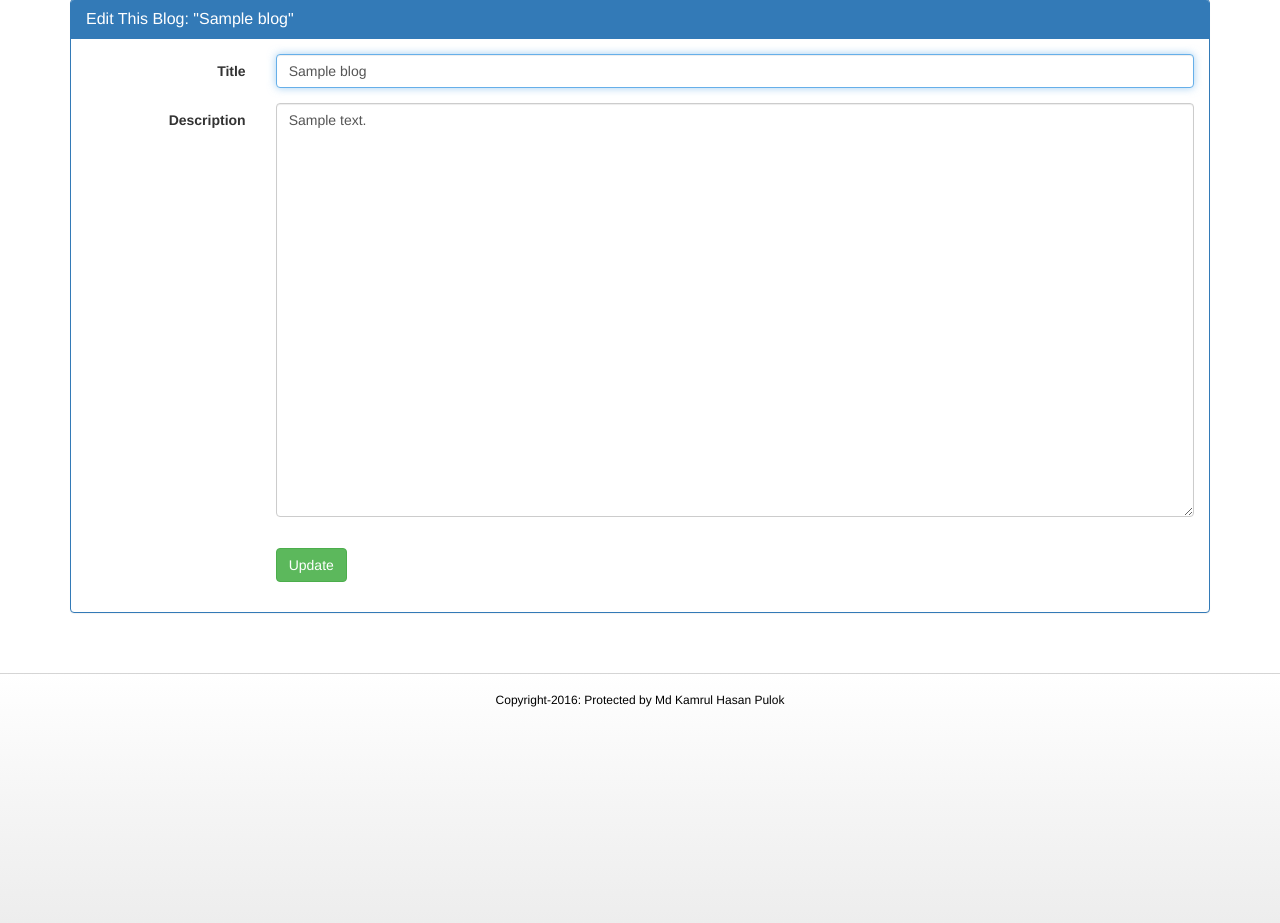
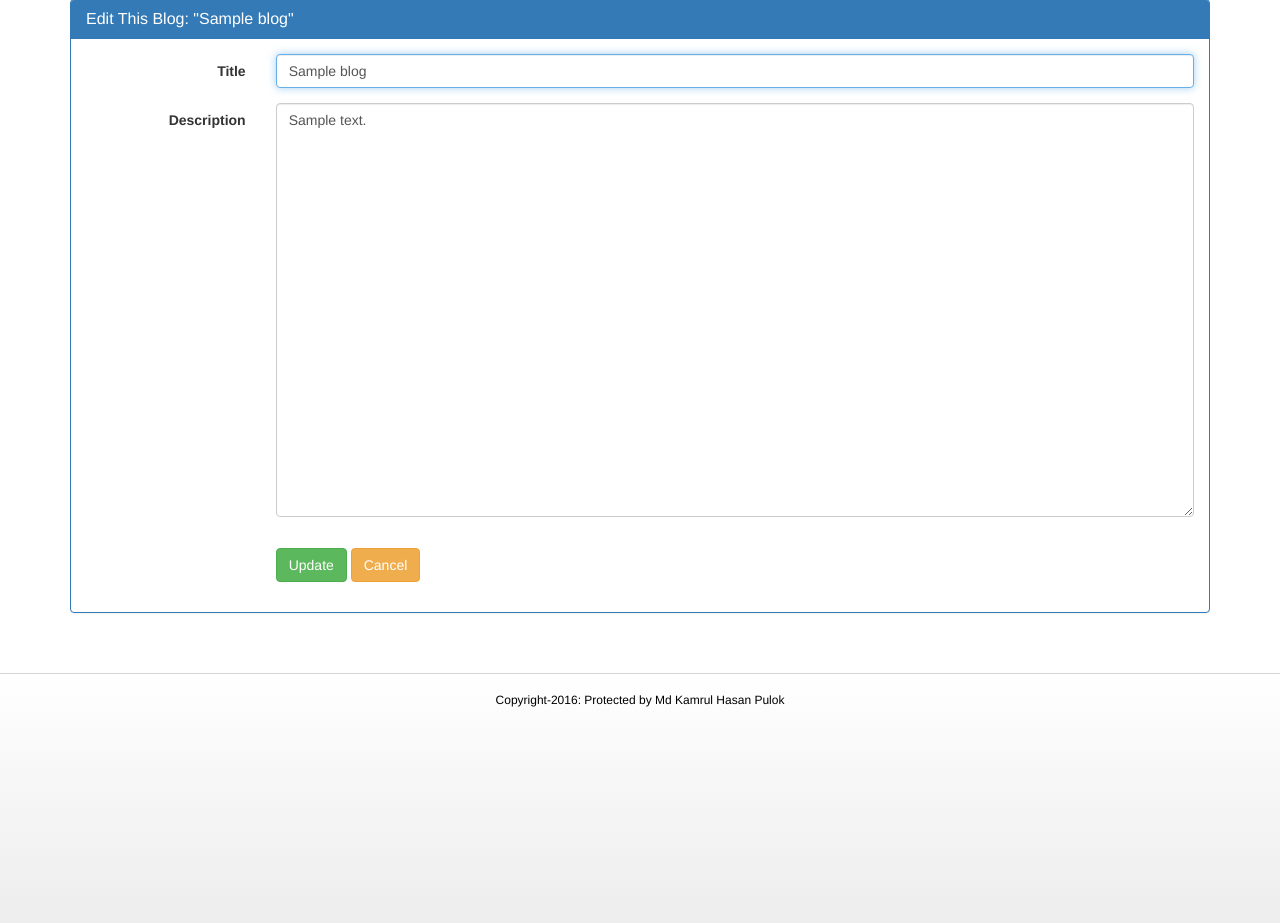
Before and after one commit to hvpulok/MyBlogApp, a Python web app: template templates/edit_blog.html in a window 1280 px wide. Shown: the part 73-996 px from the top of the page. Run offline with Jinja, Linux system fonts and the light colour scheme; the template is opened without the code that fills it: most values are stand-ins (such as "Sample title", 1, 10 or a date in 2020); some libraries are stand-ins or nearby versions; some web fonts are replaced.

Commit message:
Add cancel button in edit blog page

```diff
--- a/templates/edit_blog.html
+++ b/templates/edit_blog.html
@@ -27,6 +27,7 @@
                 <div class="form-group">
                     <div class="col-sm-offset-2 col-sm-10">
                         <button type="submit" class="btn btn-success">Update</button>
+                        <a class="btn btn-warning" href="/blog/{{blog.key().id()}}">Cancel</a>
                     </div>
                 </div>
             </form>
```
